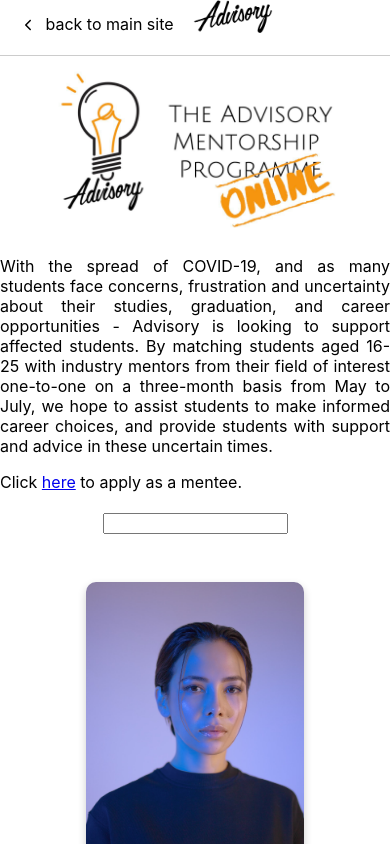
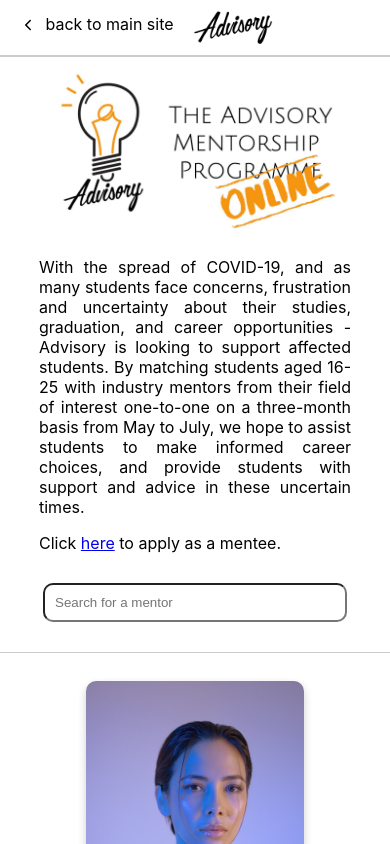
Before and after one commit to AdvisorySG/mentorship-page, a React (Create React App) app: page / in a window 390 px wide. Shown: the top 844 px of the page. Built offline with nearby package versions, Linux system fonts and the light colour scheme; the HTML template or start-up script is replaced by a standard one.

Commit message:
Fix header height on mobile and style search bar. (#34)
Ref. #8.

```diff
--- a/src/components/header.css
+++ b/src/components/header.css
@@ -25,29 +25,36 @@ a:hover {
 }
 @media only screen and (max-width: 600px) {
   .nav-logo {
+    height: 60%;
     position: absolute;
-    height: 60%;
-
+    top: 20%;
     right: 30%;
-    margin: auto auto;
+    margin: auto;
   }
 }
 @media only screen and (min-width: 601px) {
   .nav-logo {
+    height: 60%;
     position: absolute;
-    height: 60%;
-
     right: 0;
     left: 0;
     top: 0;
     bottom: 0;
-    margin: auto auto;
+    margin: auto;
   }
 }
 .search-bar {
   margin: 20px;
 }
 .header-bottom {
+  min-height: 200px;
+  background-color: white;
+
+  border-top-style: solid;
+  border-bottom-style: solid;
+  border-width: 1px;
+  border-color: #cccccc;
+
   text-align: center;
   max-width: 720px;
   margin: 0 auto;
@@ -56,5 +63,28 @@ a:hover {
   width: 80%;
 }
 .header-mentorship-intro {
+  width: 50%;
+  margin: 0 auto;
   text-align: justify;
 }
+@media only screen and (max-width: 600px) {
+  .header-mentorship-intro {
+    width: 80%;
+  }
+}
+.search-input {
+  width: 50%;
+  padding: 10px;
+  border-radius: 10px;
+  margin: 10px auto;
+  transition: box-shadow 0.1s ease-in-out;
+}
+.search-input:focus {
+  outline: none;
+  box-shadow: 1px 1px 1px rgba(0, 0, 0, 0.6);
+}
+@media only screen and (max-width: 600px) {
+  .search-input {
+    width: 80%;
+  }
+}
--- a/src/components/header.jsx
+++ b/src/components/header.jsx
@@ -17,7 +17,12 @@ const NavBar = () => (
 
 const SearchBar = ({ onSearch }) => (
   <div className="search-bar">
-    <input type="text" onChange={(e) => onSearch(e.target.value)} />
+    <input
+      className="search-input"
+      type="text"
+      placeholder="Search for a mentor"
+      onChange={(e) => onSearch(e.target.value)}
+    />
   </div>
 );
 
```
